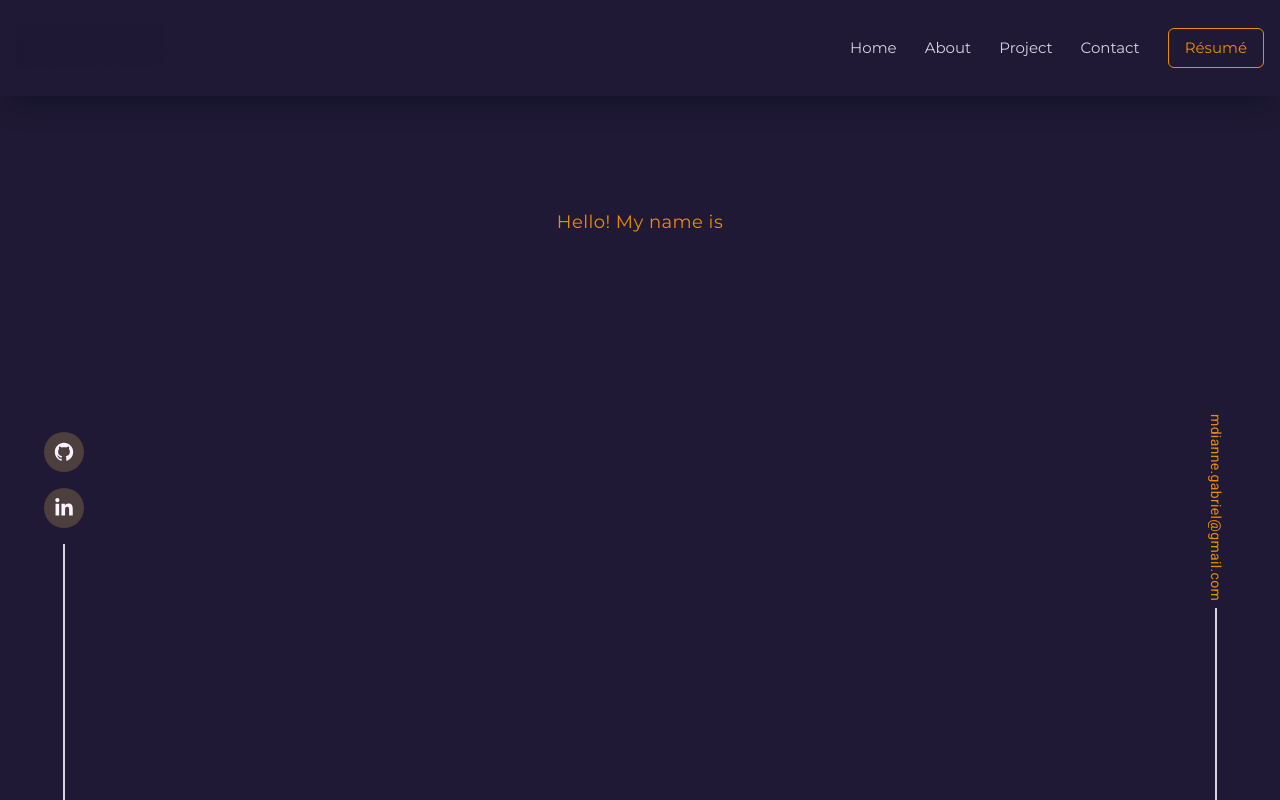
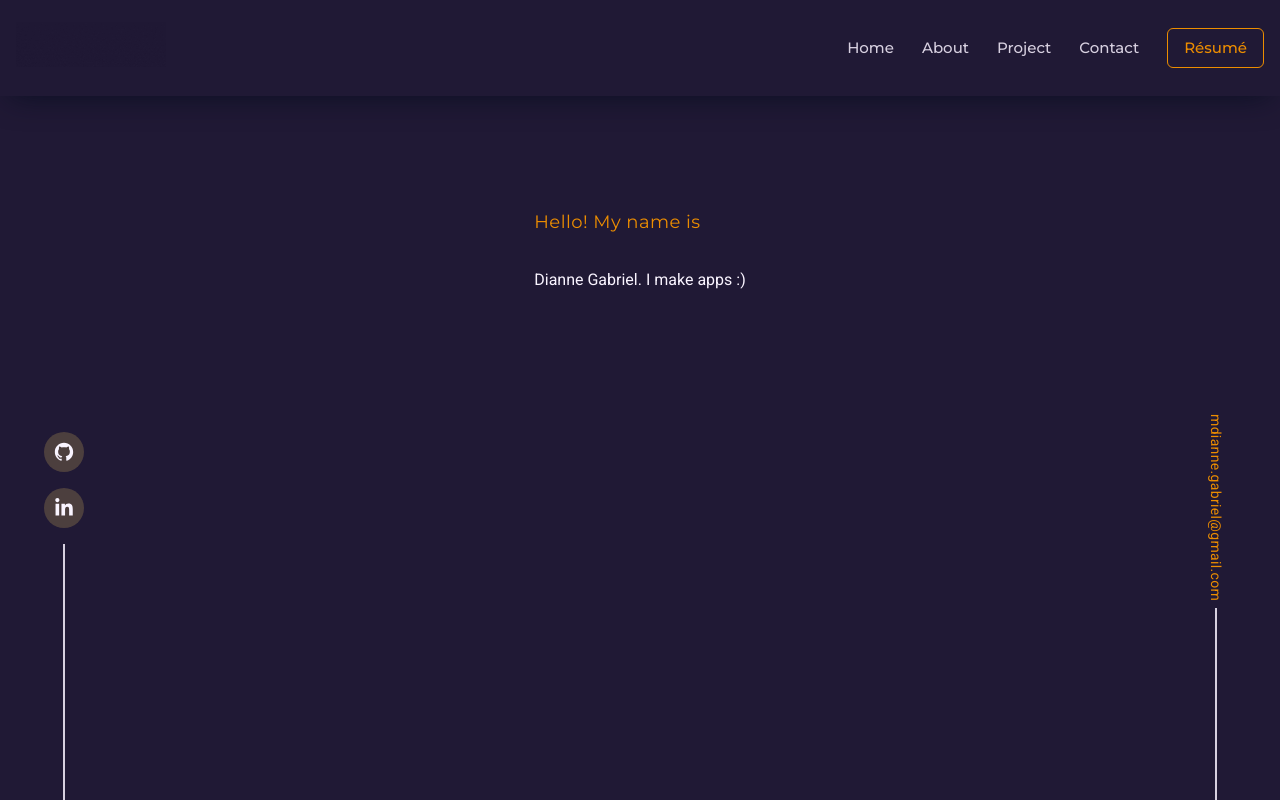
Before and after one commit to diannegabriel/website, a Next.js app: page / in a window 1280 px wide. Built offline with nearby package versions, Linux system fonts and the light colour scheme.

Commit message:
Add a few more lines in the introduction

```diff
--- a/components/Introduction.tsx
+++ b/components/Introduction.tsx
@@ -9,6 +9,7 @@ const Introduction = () => {
       <h3 className="text-lg font-titleFont tracking-wide text-textAccent">
         Hello! My name is
       </h3>
+      <h1>Dianne Gabriel. <span>I make apps :)</span></h1>
     </section>
   );
 };
--- a/components/Navbar.tsx
+++ b/components/Navbar.tsx
@@ -7,7 +7,7 @@ import { motion } from "framer-motion";
 const Navbar = () => {
   return (
     <nav className="w-full shadow-navbarShadow h-20 lg:h-[12vh] sticky top-0 z-50 bg-bodyBgColor px-4">
-      <div className="max-w-container h-full mx-auto py-1 font-titleFont flex items-center justify-between">
+      <div className="max-w-container h-full mx-auto py-1 font-titleFont font-medium flex items-center justify-between">
         <motion.div
           initial={{ opacity: 0 }}
           animate={{ opacity: 1 }}
```
